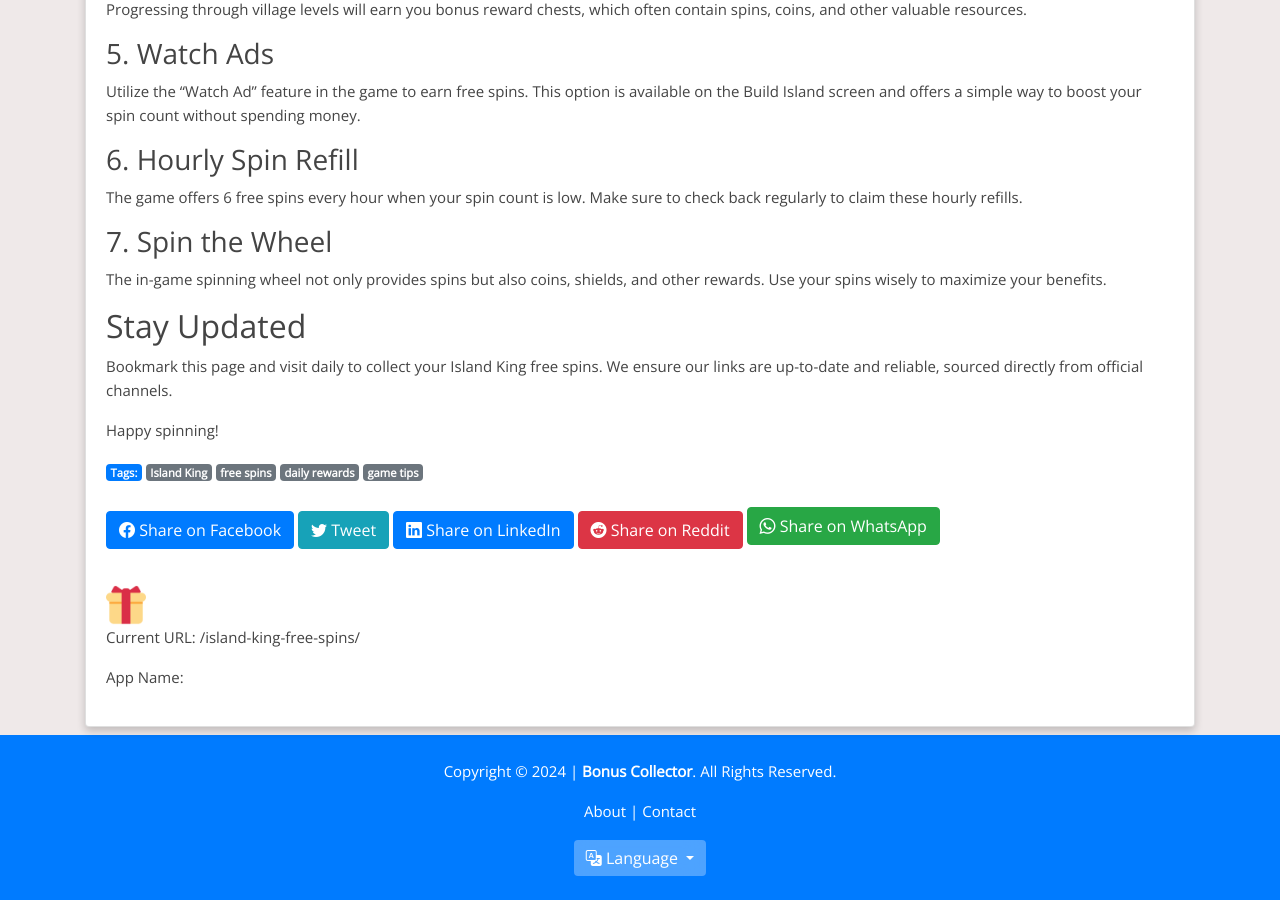
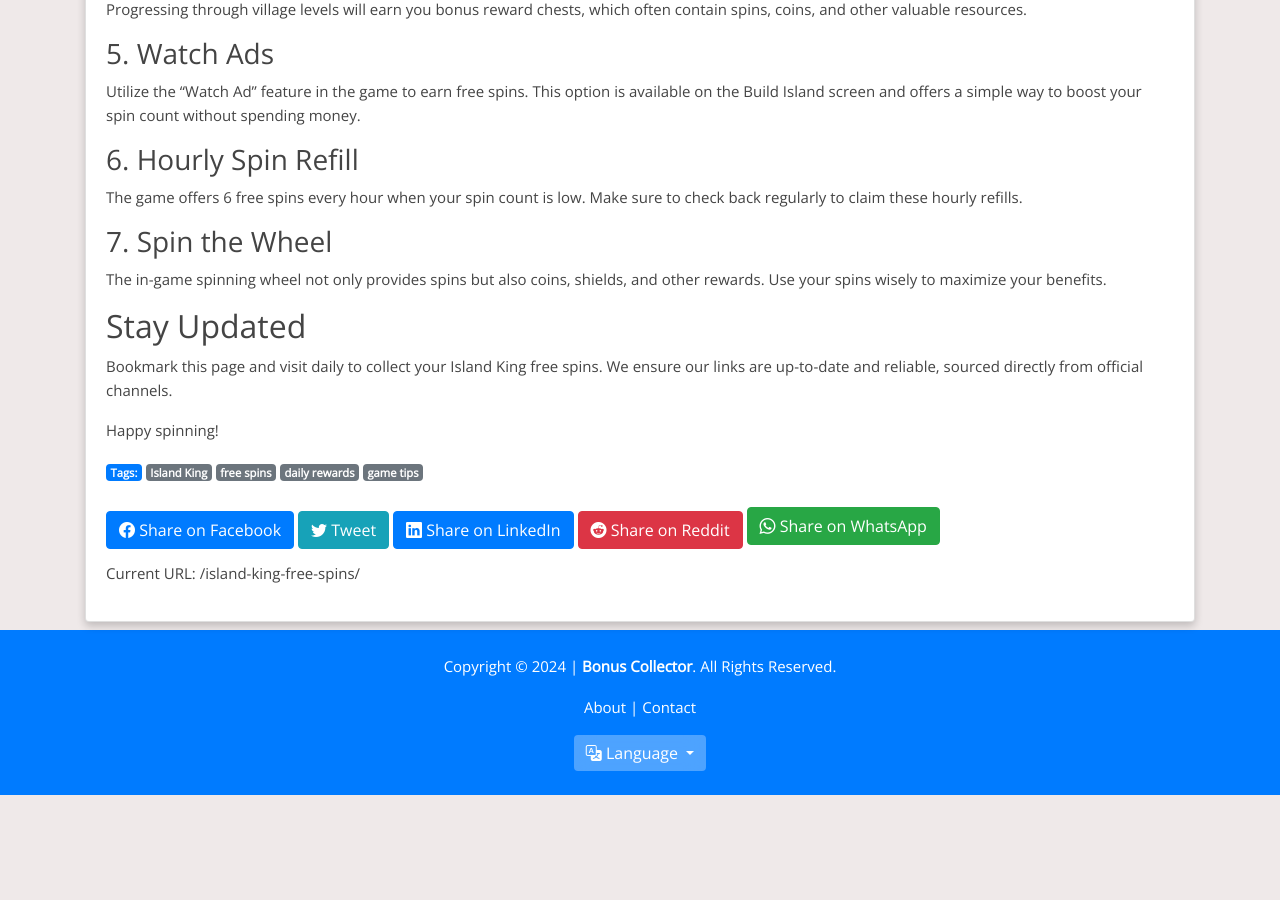
Before and after one commit to Prollad99/bs-net, a Jekyll site: the page built from _posts/2024-07-04-island-king.md, in a window 1280 px wide and 900 px high, scrolled down 3344 px. Built offline with Jekyll 4.4.1, drawn with Linux system fonts in a browser that asks for light colours; nearby versions of some CDN libraries; comment, search, counter and statistics services are not loaded; after the commit the page ends 4139 px from its top, so only the background shows below that.

Commit message:
Update post.html

```diff
--- a/_layouts/post.html
+++ b/_layouts/post.html
@@ -39,16 +39,18 @@
       </a>
     </div>
 
-    <!-- PWA Install Button -->
-<div class="d-flex align-items-center mt-4">
-  <img src="{{ site.baseurl }}/assets/icons/icon-192x192.png" alt="App Logo" class="me-2" style="width: 40px; height: 40px;">
-
     {% assign app_name = '' %}
 {% assign current_url = page.url %}
+
+<!-- Debug Output -->
+<p>Current URL: {{ current_url }}</p>
+
 {% for app in site.data.apps %}
   {% for url in app.urls %}
     {% if url == current_url %}
       {% assign app_name = app.name %}
+      <!-- Debug Output -->
+      <p>Matched App Name: {{ app_name }}</p>
       {% break %}
     {% endif %}
   {% endfor %}
@@ -63,11 +65,6 @@
 {% else %}
   <span class="me-2">App not found</span>
 {% endif %}
-</div>
-<div class="debug-info">
-  <p>Current URL: {{ page.url }}</p>
-  <p>App Name: {{ app_name }}</p>
-</div>
     <script>
       let deferredPrompt;
       const installButton = document.getElementById('install-button');
```
Lines whose indentation alone changed are shown as unchanged.
